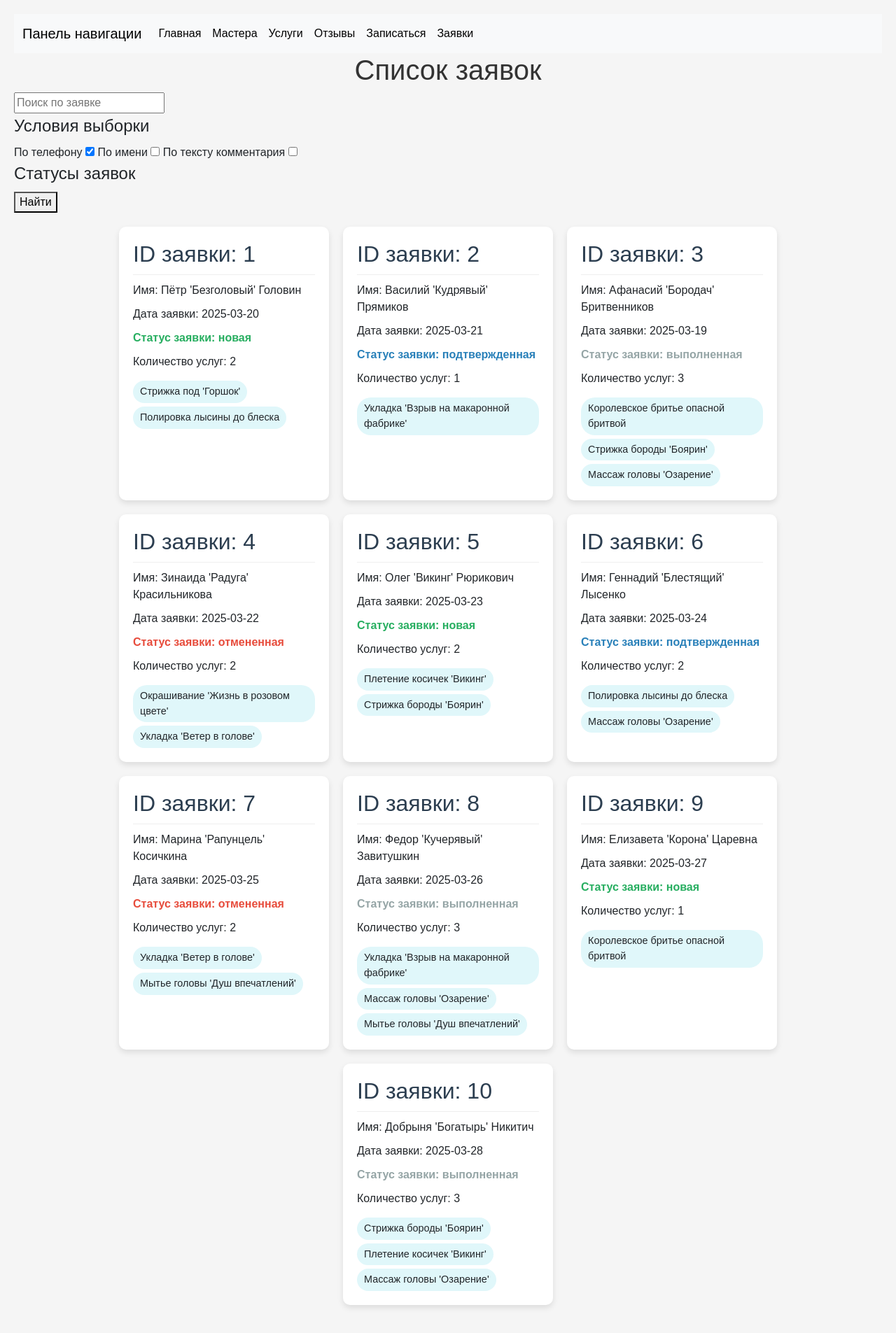
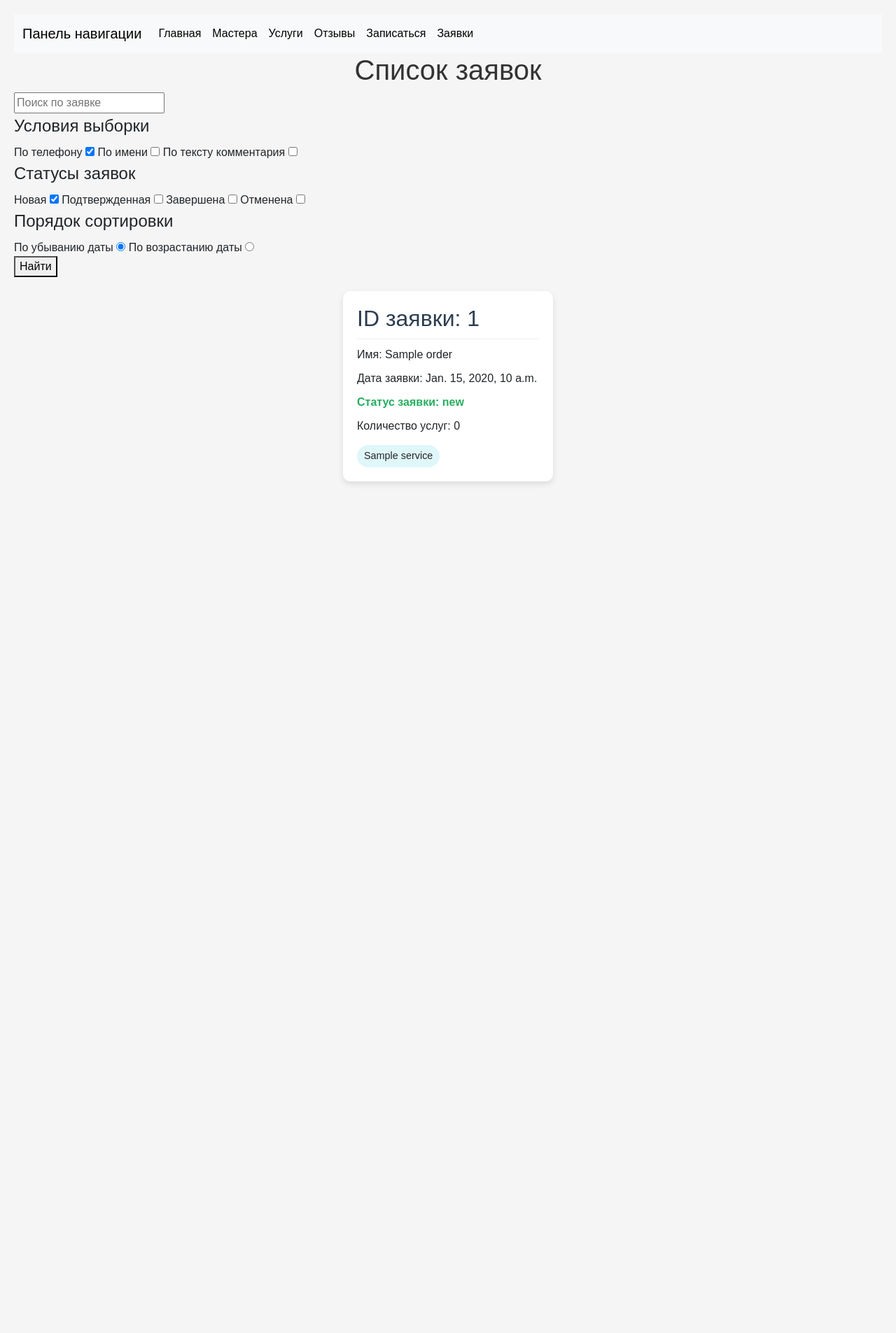
Before and after one commit to VladimirMonin/django_consult_413, a Django app: page /orders/ in a window 1280 px wide. Shown: the whole page at 70% size. After the commit the page ends 692 px from the top, so only its background shows below. Run offline with Django 5.2, Linux system fonts and the light colour scheme; a user stored in the database is signed in; tables that the repository leaves empty hold one stand-in row (values such as "Sample post").

Commit message:
lesson_57: - Доработали вью и шаблоны чтобы данные по заявкам подгружались из БД

```diff
--- a/core/views.py
+++ b/core/views.py
@@ -1,6 +1,7 @@
 # core/views.py
 from django.shortcuts import render, HttpResponse
 from .data import orders
+from .models import Order, Master, Service
 from django.contrib.auth.decorators import login_required
 
 
@@ -24,10 +25,23 @@ def orders_list(request):
     """
     Отвечает за маршрут 'orders/'
     """
+    orders = Order.objects.all()
     context = {
         "orders": orders,
     }
     return render(request, "orders_list.html", context=context)
+
+
+
+
+
+
+
+
+
+
+
+
 
 @login_required
 def order_detail(request, order_id):
--- a/templates/include_order_card.html
+++ b/templates/include_order_card.html
@@ -1,23 +1,23 @@
         <div class="flex-card">
             <h2>ID заявки: {{ order.id }}</h2>
-            <p>Имя: {{ order.client_name }}</p>
+            <p>Имя: {{ order.name }}</p>
 
-            <p>Дата заявки: {{ order.date }}</p>
-            <p class= {% if order.status == "новая" %}
+            <p>Дата заявки: {{ order.appointment_date }}</p>
+            <p class= {% if order.status == "new" %}
             "new"
-            {% elif order.status == "подтвержденная" %}
+            {% elif order.status == "confirmed" %}
             "confirmed"
-            {% elif order.status == "отмененная" %}
+            {% elif order.status == "canceled" %}
             "rejected"
-            {% elif order.status == "выполненная" %}
+            {% elif order.status == "completed" %}
             "canceled"
             {% endif %}
             >Статус заявки: {{ order.status }}</p>
             <p>Количество услуг: {{ order.services|length }}</p>
             <div class="services">
                 {% comment %} цикл для span услуг {% endcomment %}
-                {% for service  in order.services  %}
-                <span class="service">{{ service }}</span>
+                {% for service  in order.services.all  %}
+                <span class="service">{{ service.name }}</span>
                 {% endfor %}
             </div>
         </div>
--- a/templates/orders_list.html
+++ b/templates/orders_list.html
@@ -16,15 +16,36 @@
         3. поиск по тексту комментария
         http://127.0.0.1:8000/orders/?q=Фродо&phone=on&name=on&comment=on
         {% endcomment %}
-        <label for="phone">По телефону</label>
-        <input type="checkbox" name="phone" checked>
-        <label for="name">По имени</label>
-        <input type="checkbox" name="name" {% if request.GET.name %}checked{% endif %}>
-        <label for="comment">По тексту комментария</label>
-        <input type="checkbox" name="comment" {% if request.GET.comment %}checked{% endif %}>
+        <label for="search_by_phone">По телефону</label>
+        <input type="checkbox" name="search_by_phone" checked>
+        <label for="search_by_name">По имени</label>
+        <input type="checkbox" name="search_by_name" {% if request.GET.search_by_name %}checked{% endif %}>
+        <label for="search_by_comment">По тексту комментария</label>
+        <input type="checkbox" name="search_by_comment" {% if request.GET.search_by_comment %}checked{% endif %}>
     </fieldset>
     <fieldset>
         <legend>Статусы заявок</legend>
+        {% comment %}
+        ("new", "Новая"),
+        ("confirmed", "Подтвержденная"),
+        ("completed", "Завершена"),
+        ("canceled", "Отменена"),
+        {% endcomment %}
+        <label for="status_new">Новая</label>
+        <input type="checkbox" name="status_new" checked>
+        <label for="status_confirmed">Подтвержденная</label>
+        <input type="checkbox" name="status_confirmed" {% if request.GET.status_confirmed %}checked{% endif %}>
+        <label for="status_completed">Завершена</label>
+        <input type="checkbox" name="status_completed" {% if request.GET.status_completed %}checked{% endif %}>
+        <label for="status_canceled">Отменена</label>
+        <input type="checkbox" name="status_canceled" {% if request.GET.status_canceled %}checked{% endif %}>
+    </fieldset>
+    <fieldset>
+    <legend>Порядок сортировки</legend>
+        <label for="order_by_date">По убыванию даты</label>
+        <input type="radio" name="order_by_date" value="desc" checked>
+        <label for="order_by_date">По возрастанию даты</label>
+        <input type="radio" name="order_by_date" value="asc">
     </fieldset>
     <button type="submit">Найти</button>
 </form>
```
